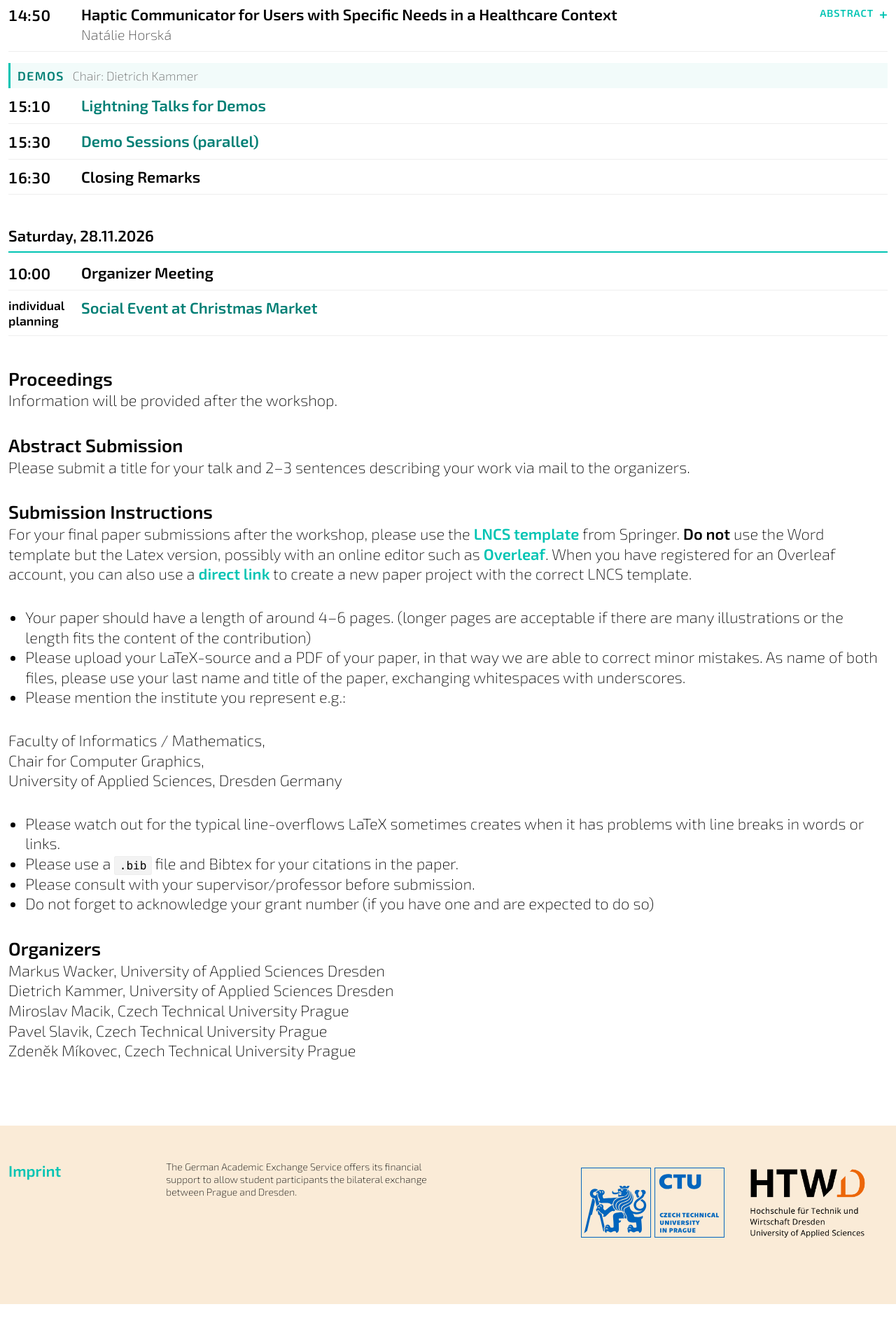
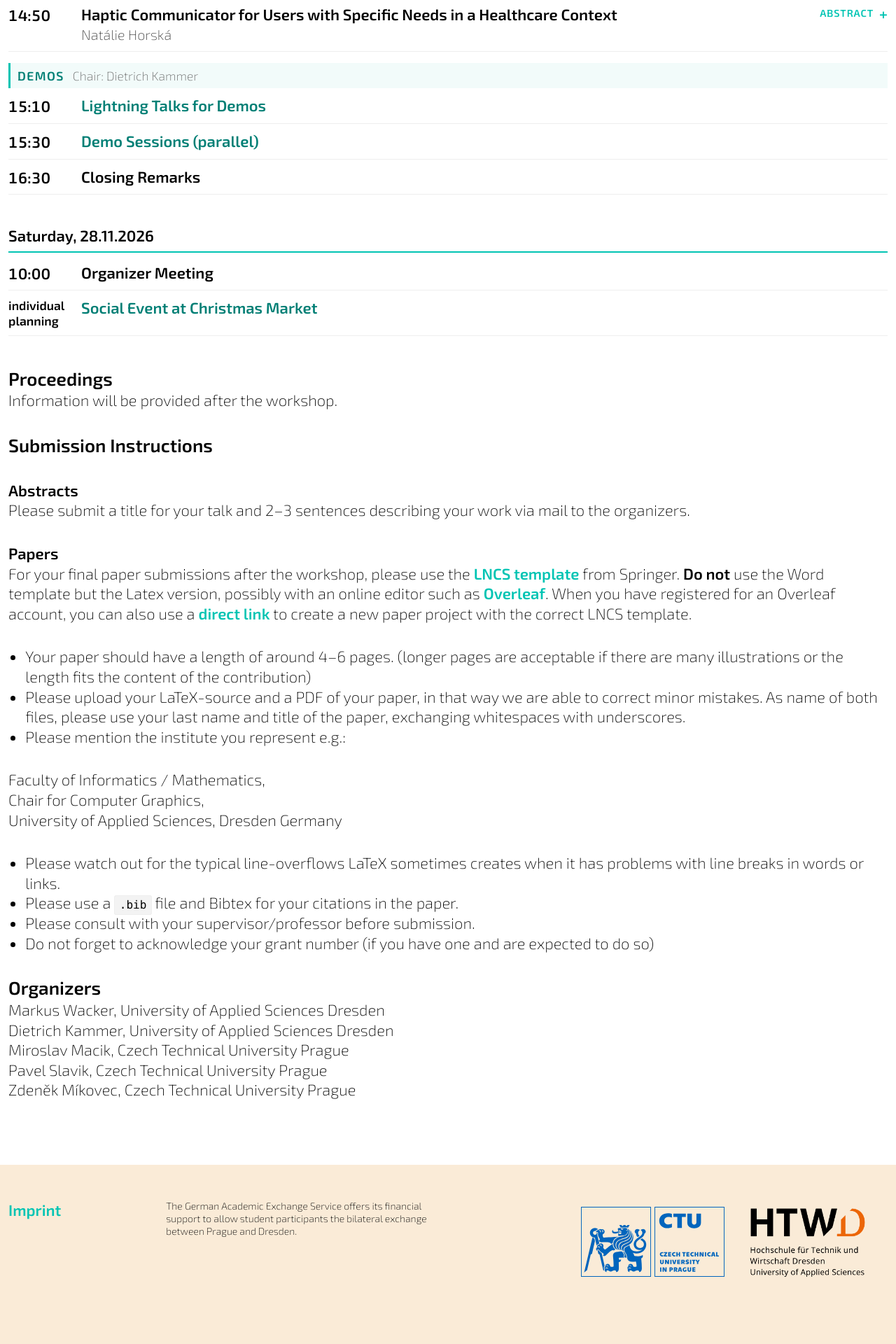
Before and after one commit to workshop-user-interfaces/workshop-user-interfaces.github.io, a Jekyll site: the page built from _editions/2026/index.markdown, in a window 1280 px wide. Shown: the part 4297-6217 px from the top of the page at 70% size. Built offline with Jekyll 4.4.1, drawn with Linux system fonts in a browser that asks for light colours; before the commit the page ends 6160 px from its top, so only the background shows below that.

Commit message:
adapt submission instructions in 2026 edition

```diff
--- a/_editions/2026/index.markdown
+++ b/_editions/2026/index.markdown
@@ -47,11 +47,14 @@ We invite submissions from either CTU Prague or University of Applied Sciences D
 
 Information will be provided after the workshop.
 
-## Abstract Submission
+## Submission Instructions
+
+### Abstracts
+{: .extra-space-top }
 
 Please submit a title for your talk and 2–3 sentences describing your work via mail to the organizers.
 
-## Submission Instructions
+### Papers
 
 For your final paper submissions after the workshop, please use the [LNCS template]( https://www.springer.com/gp/computer-science/lncs/conference-proceedings-guidelines) from Springer. **Do not** use the Word template but the Latex version, possibly with an online editor such as [Overleaf](https://www.overleaf.com/). When you have registered for an Overleaf account, you can also use a [direct link](https://www.overleaf.com/latex/templates/springer-lecture-notes-in-computer-science/kzwwpvhwnvfj#.WuA4JS5uZpi) to create a new paper project with the correct LNCS template.
 
--- a/_sass/_grid.scss
+++ b/_sass/_grid.scss
@@ -40,6 +40,10 @@
     padding-bottom: $normal-font-size * 1.5;
 }
 
+.extra-space-top {
+    padding-top: $normal-font-size * 1.5;
+}
+
 .footer {
     margin-top: $intermediate-padding;
     min-height: 200px;
```
